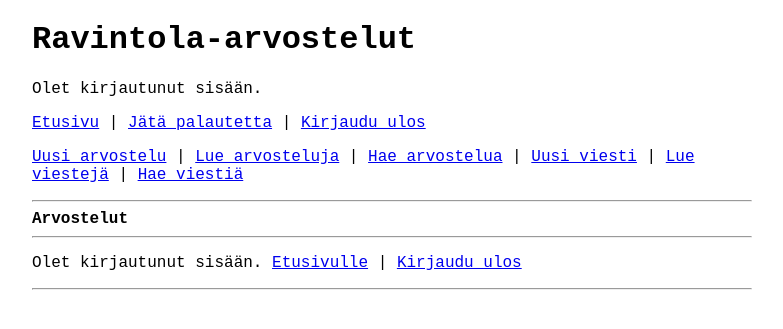
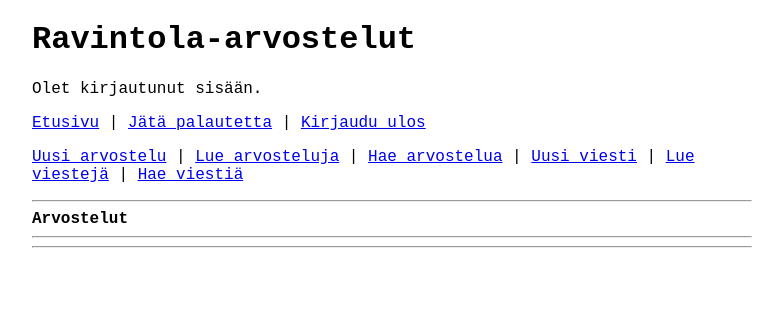
Before and after one commit to varkkha/ravintola-arvostelusovellus, a Flask app: template templates/searchreview.html in a window 1280 px wide. Shown: the top 329 px of the page, without its empty margins (248-1031 px from the left). Run offline with Flask 3, Linux system fonts and the light colour scheme; the template is opened without the code that fills it, so the values that code supplies are empty; the visitor is signed in with stand-in values (Sample User, id 1).

Commit message:
Update navigation

```diff
--- a/templates/newsearchmessage.html
+++ b/templates/newsearchmessage.html
@@ -7,11 +7,5 @@
     <p>
     <input type="submit" value="Etsi">
     </form>
-    {% if session.user_id %}
-    Olet kirjautunut sisään.
-    <a href="/frontpage">Etusivulle</a> | <a href="/logout">Kirjaudu ulos</a>
-    {% else %}
-    <a href="/login">Kirjaudu sisään</a>
-    {% endif %}
 
 {% endblock %}
--- a/templates/newsearchreview.html
+++ b/templates/newsearchreview.html
@@ -7,11 +7,5 @@
     <p>
     <input type="submit" value="Etsi">
     </form>
-    {% if session.user_id %}
-    Olet kirjautunut sisään.
-    <a href="/frontpage">Etusivulle</a> | <a href="/logout">Kirjaudu ulos</a>
-    {% else %}
-    <a href="/login">Kirjaudu sisään</a>
-    {% endif %}
 
 {% endblock %}
--- a/templates/searchmessage.html
+++ b/templates/searchmessage.html
@@ -16,11 +16,5 @@ Viestit:
 <hr>
 <p>
 {% endfor %}
-{% if session.user_id %}
-Olet kirjautunut sisään.
-<a href="/frontpage">Etusivulle</a> | <a href="/logout">Kirjaudu ulos</a>
-{% else %}
-<a href="/login">Kirjaudu sisään</a>
-{% endif %}
 
 {% endblock %}
--- a/templates/searchreview.html
+++ b/templates/searchreview.html
@@ -22,12 +22,5 @@
 <i>Arvostelun antoi:</i> {{ review[7] }}
 <hr>
 {% endfor %}
-{% if session.user_id %}
-<p>
-Olet kirjautunut sisään.
-<a href="/frontpage">Etusivulle</a> | <a href="/logout">Kirjaudu ulos</a>
-{% else %}
-<a href="/login">Kirjaudu sisään</a>
-{% endif %}
 
 {% endblock %}
```
